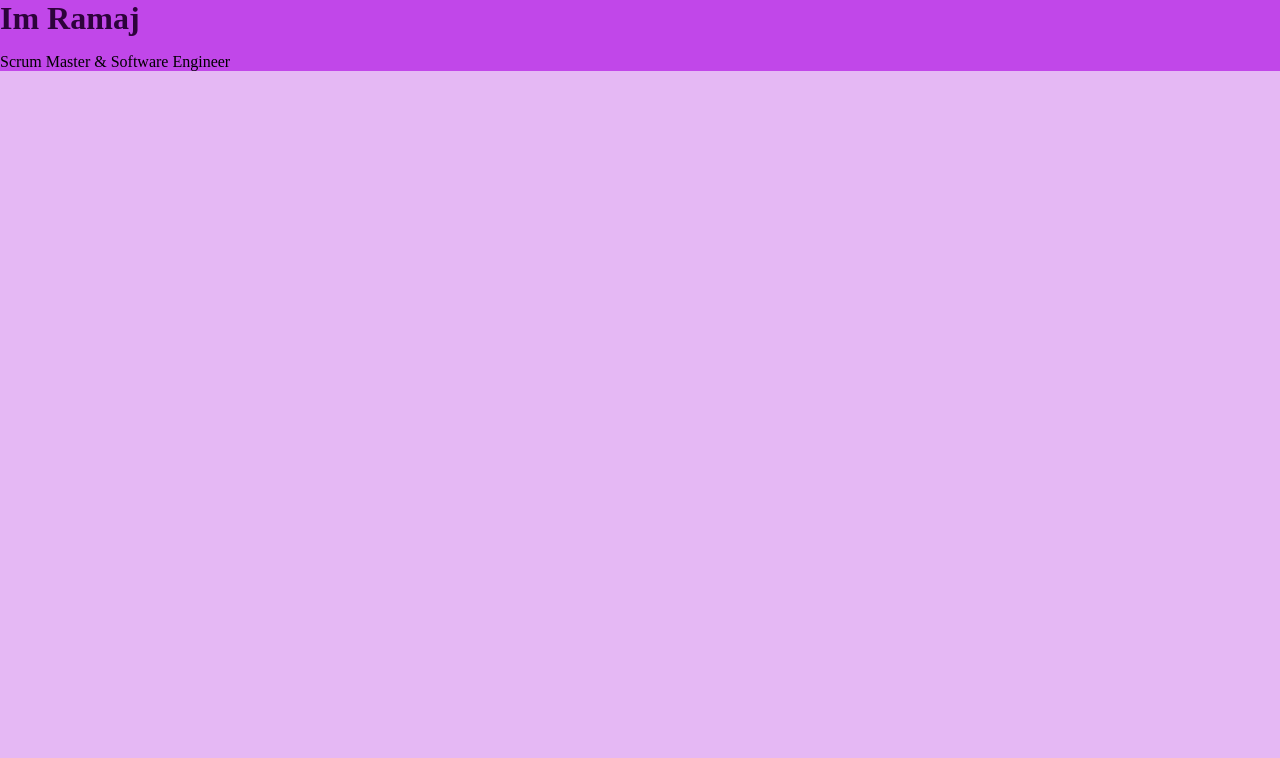
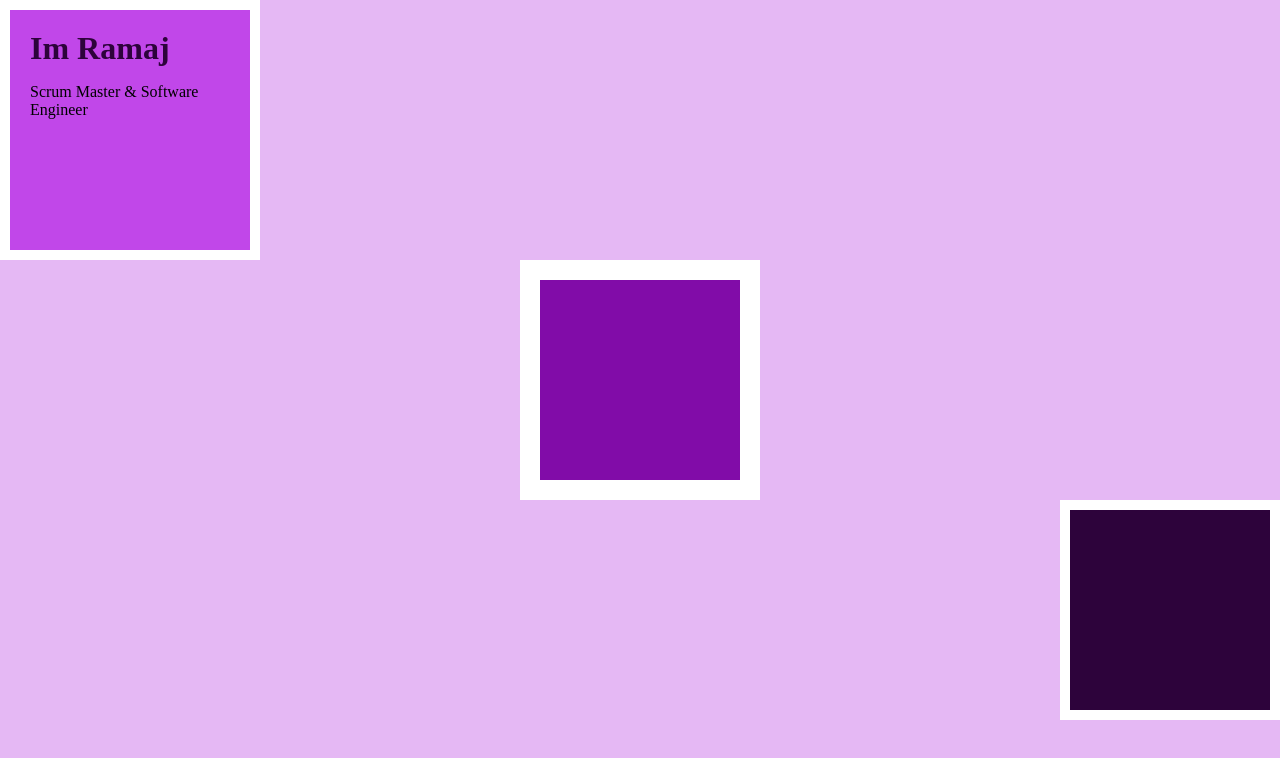
Before and after one commit to ShivaSamadhi/Udemy-Boostrap, a plain HTML site: page Vanilla-CSS/index.html in a window 1280 px wide. Drawn offline with Linux system fonts and the light colour scheme.

Commit message:
simple tests/exercises

```diff
--- a/Vanilla-CSS/Style/style.css
+++ b/Vanilla-CSS/Style/style.css
@@ -2,11 +2,36 @@ body{
     background-color: #E5B8F4;
     margin: 0
 }
-div{
-    background-color: #C147E9;
-    margin: 0;
-}
+
 h1{
     color: #2D033B;
     margin: 0;
 }
+
+.top{
+    width: 200px;
+    height: 200px;
+    background-color: #C147E9;
+
+    padding: 20px;
+    border: 10px solid white;
+    margin: 0;
+}
+.middle{
+    width: 200px;
+    height: 200px;
+    background-color: #810CA8;
+
+
+    border: 20px solid white;
+    margin: 0 auto;
+}
+.bottom{
+    width: 200px;
+    height: 200px;
+    background-color: #2D033B;
+
+    border: 10px solid white;
+    margin-right: 0px;
+    margin-left: auto;
+}
--- a/Vanilla-CSS/index.html
+++ b/Vanilla-CSS/index.html
@@ -8,11 +8,15 @@
 </head>
 <body>
 
-    <div>
+    <div class="top">
         <h1>Im Ramaj</h1>
         <p>Scrum Master & Software Engineer</p>
     </div>
+    <div class="middle">
 
+    </div>
+    <div class="bottom">
 
+    </div>
 </body>
 </html>
```
